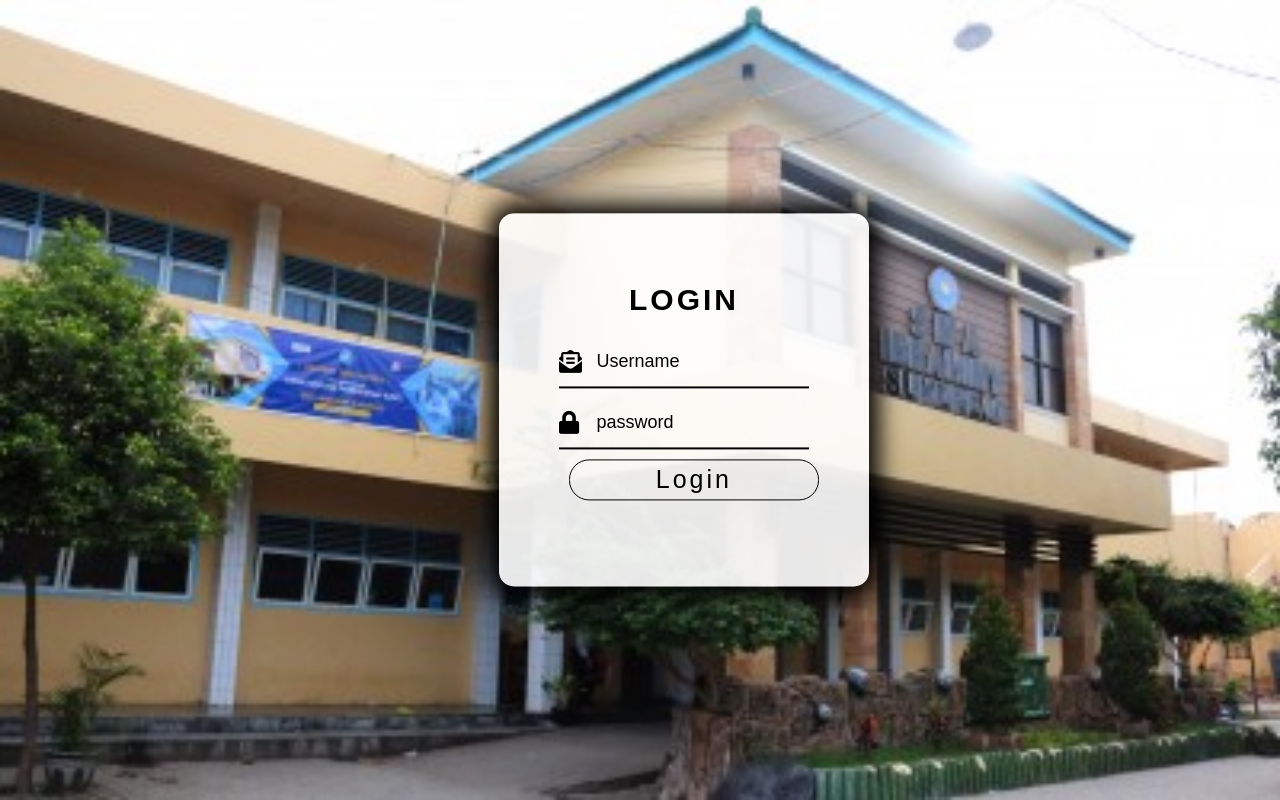
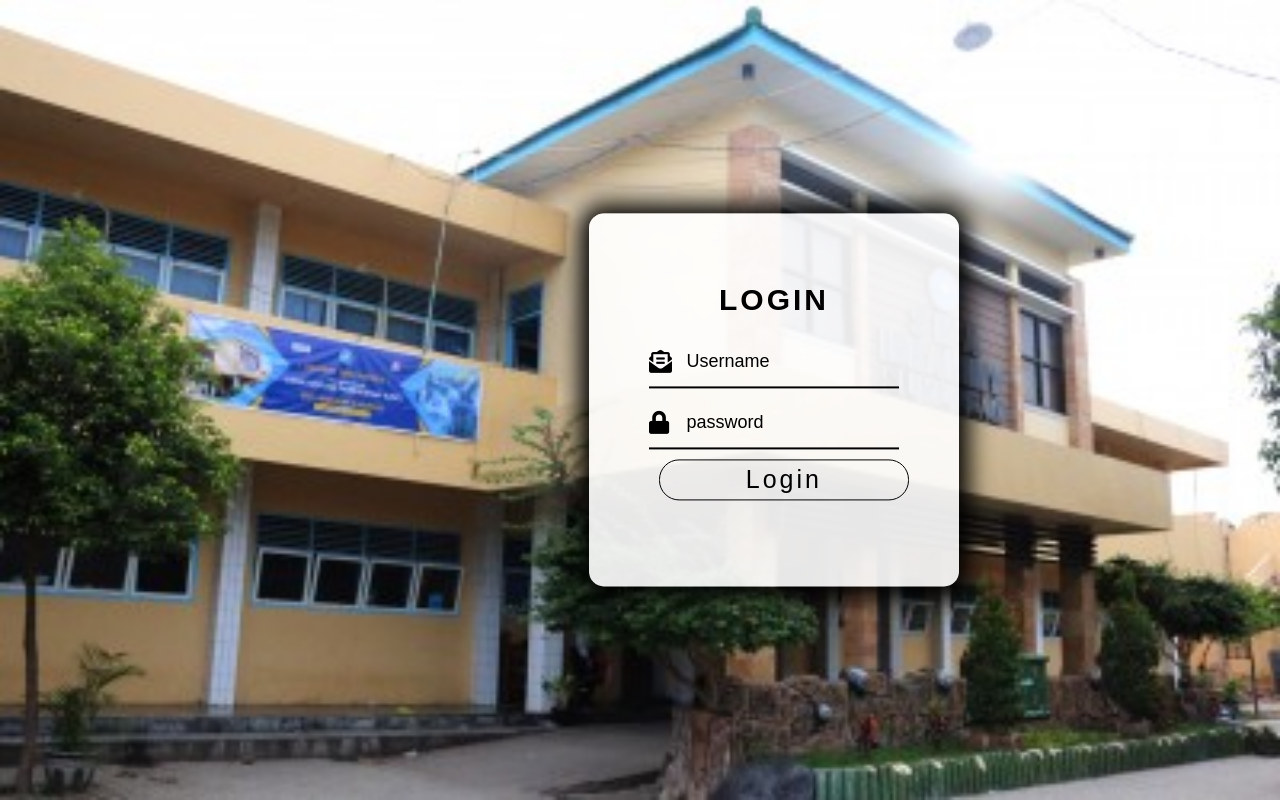
Before and after one commit to Febri127/Smai1-sukorejo, a PHP site: page /login.php in a window 1280 px wide. Run offline with PHP 8.4, Linux system fonts and the light colour scheme; some libraries are stand-ins or nearby versions.

Commit message:
Update style.css

```diff
--- a/style.css
+++ b/style.css
@@ -12,7 +12,7 @@ body {
 .input {
     position: fixed;
     top: 50%;
-    left: 610px;
+    left: 700px;
     transform: translate(-30%, -50%);
     background: rgba(255, 255, 255, 0.9);
     padding: 50px;
```
